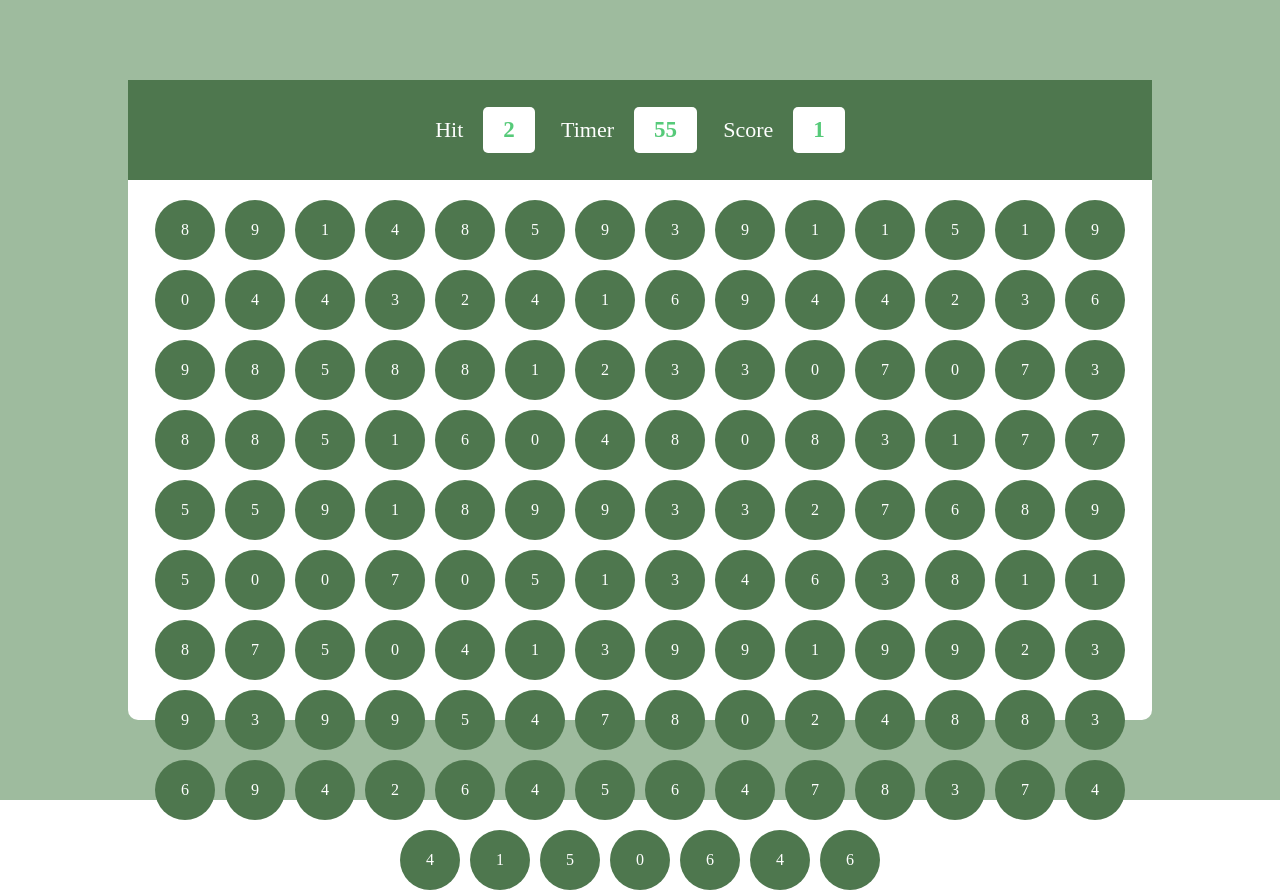
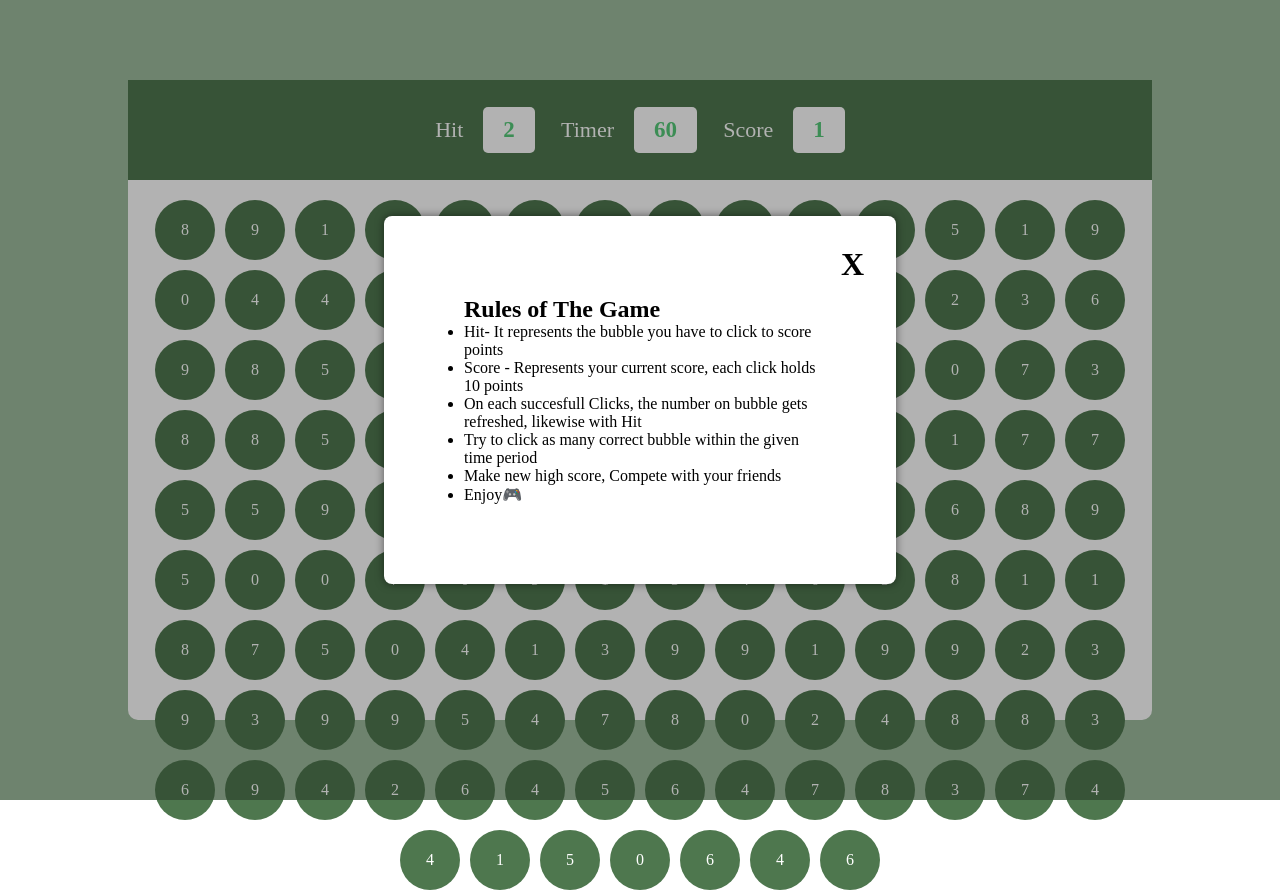
Before and after one commit to sanatmehrotra/Bubble-Game, a plain HTML site: page index.html in a window 1280 px wide. Drawn offline with Linux system fonts and the light colour scheme.

Commit message:
Adding popup for explaining rules

```diff
--- a/index.html
+++ b/index.html
@@ -27,7 +27,25 @@
                 <div class="bubble">5</div>
             </div>
         </div>
+
+        <div class="popup" id="popup">
+        <div class="popup-content">
+            <h1>X</h1>
+            <h2>Rules of The Game</h2>
+            <ul class="Rules">
+           <li>Hit- It represents the bubble you have to click to score points</li>
+           <li>Score - Represents your current score, each click holds 10 points</li>
+           <li>On each succesfull Clicks, the number on bubble gets refreshed, likewise with Hit</li>
+           <li>Try to click as many correct bubble within the given time period</li>
+           <li>Make new high score, Compete with your friends</li>
+           <li>Enjoy🎮</li>
+            </ul>
+        </div>
     </div>
+
+    </div>
+
+
 <script src="./index.js"></script>
 </body>
 </html>
--- a/index.js
+++ b/index.js
@@ -44,6 +44,19 @@ addEventListener( "click",function(details) {
    }
 });
 
+ const popup =document.querySelector(".popup");
+ const x = document.querySelector(".popup-content h1")
+window.addEventListener('load' , () => {
+  popup.classList.add('showPopup');
+  popup.childNodes[1].classList.add('showPopup');
+})
+
+x.addEventListener("click", ()=> {
+  popup.classList.remove('showPopup');
+  popup.childNodes[1].classList.remove('showPopup');
+  runTimer();
+})
+
+
 makeBubble();
-runTimer();
 getNewHit();
--- a/style.css
+++ b/style.css
@@ -86,3 +86,49 @@ align-items: center;
     cursor: pointer;
     background-color: rgb(46, 86, 46);
 }
+
+.popup {
+    position: absolute;
+    width: 100%;
+    height: 100%;
+    background-color: rgba(0, 0, 0, .3);
+    display: grid;
+    place-content: center;
+    opacity: 0;
+    pointer-events: none;
+    transition: 200ms ease-in-out opacity;
+}
+
+.popup-content {
+    width: 40vw;
+    background-color: #fff;
+    padding: 5rem;
+    box-shadow: 0 0 .5em rgba(0,0,0,.5);
+    border-radius: .5em;
+    opacity: 0;
+    transform: translateY(20%);
+    transition: 200ms ease-in-out opacity,
+                200ms ease-in-out transform;
+    position: relative;
+
+}
+
+.popup h1 {
+    position: absolute;
+    top: 2rem;
+    right: 2rem;
+    line-height: 1;
+    cursor: pointer;
+    user-select: none;
+}
+
+.popup h1:active {
+    transform: scale(.9);
+
+}
+
+.showPopup {
+    opacity: 1;
+    transform: translateY(0);
+    pointer-events: all;
+}
```
